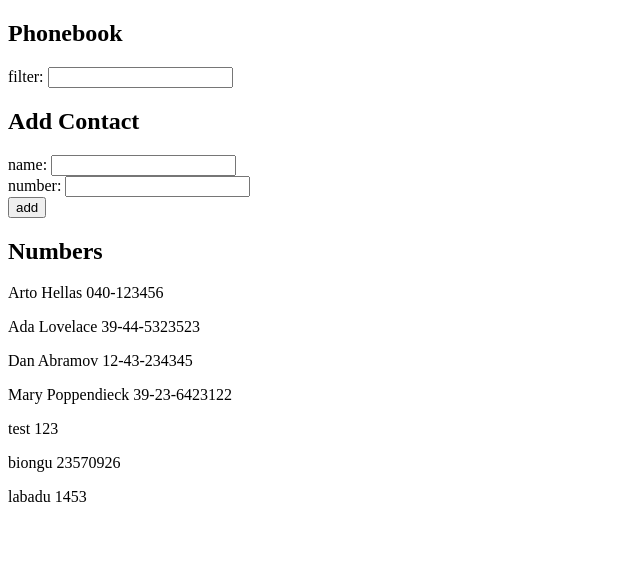
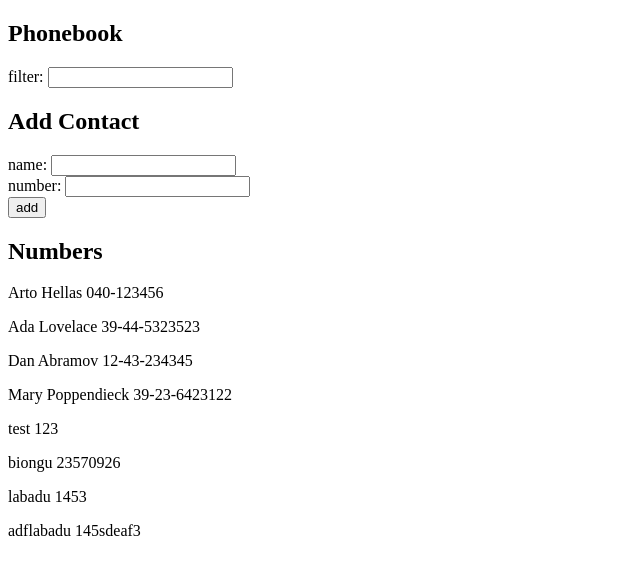
Before and after one commit to impemberton/fsopen, a React (Vite) app in the folder part2/phonebook/: page / in a window 1280 px wide. Shown: the top 574 px of the page, without its empty margins (0-640 px from the left). Built offline with nearby package versions, Linux system fonts and the light colour scheme; data requests are answered from the project's data file.

Commit message:
complete part 2.13: move server comm code into own module

```diff
--- a/part2/phonebook/db.json
+++ b/part2/phonebook/db.json
@@ -34,6 +34,11 @@
       "name": "labadu",
       "number": "1453",
       "id": "gCoHNJYJsKA"
+    },
+    {
+      "name": "adflabadu",
+      "number": "145sdeaf3",
+      "id": "1sId0RQiICE"
     }
   ],
   "$schema": "./node_modules/json-server/schema.json"
--- a/part2/phonebook/src/App.jsx
+++ b/part2/phonebook/src/App.jsx
@@ -1,5 +1,6 @@
 import { useState, useEffect } from 'react'
 import axios from 'axios'
+import personService from './services/persons'
 
 const Filter = ({setFilter}) => {
   const handleFilterChange = (event) => {
@@ -16,10 +17,9 @@
     event.preventDefault()
     if (persons.map(person => person.name).indexOf(newName) === -1) {
       const newPerson = {name: newName, number: newNumber}
-      axios
-        .post('http://localhost:3001/persons', newPerson)
-        .then(response => console.log(response))
-      setPersons(persons.concat(newPerson))
+      personService
+        .create(newPerson)
+        .then(returnedPerson => setPersons(persons.concat(returnedPerson)))
     } else {
       alert(`${newName} is already added to phonebook`)
     }
@@ -59,10 +59,10 @@
   const [filter, setFilter] = useState('')
 
   useEffect(() => {
-    axios
-      .get('http://localhost:3001/persons')
-      .then(response => {
-        setPersons(response.data)
+    personService
+      .getAll()
+      .then(returnedPersons => {
+        setPersons(returnedPersons)
       })
   }, [])
 
--- /dev/null
+++ b/part2/phonebook/src/services/persons.js
@@ -0,0 +1,14 @@
+import axios from 'axios'
+const baseUrl = 'http://localhost:3001/persons'
+
+const getAll = () => {
+  const request = axios.get(baseUrl)
+  return request.then(response => response.data)
+}
+
+const create = newObject => {
+  const request = axios.post(baseUrl, newObject)
+  return request.then(response => response.data)
+}
+
+export default { getAll, create }
```
